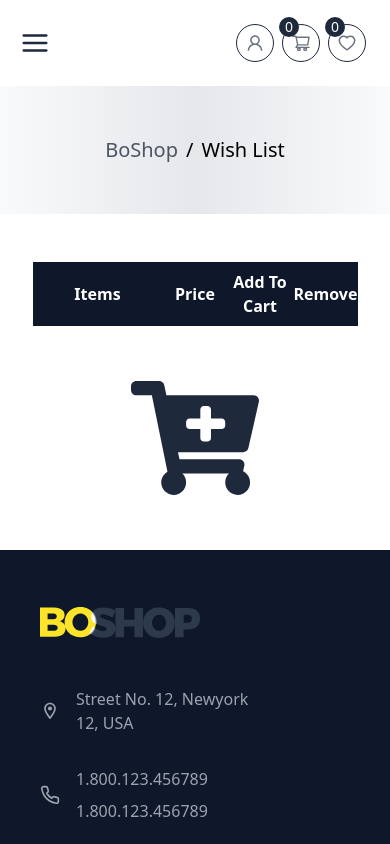
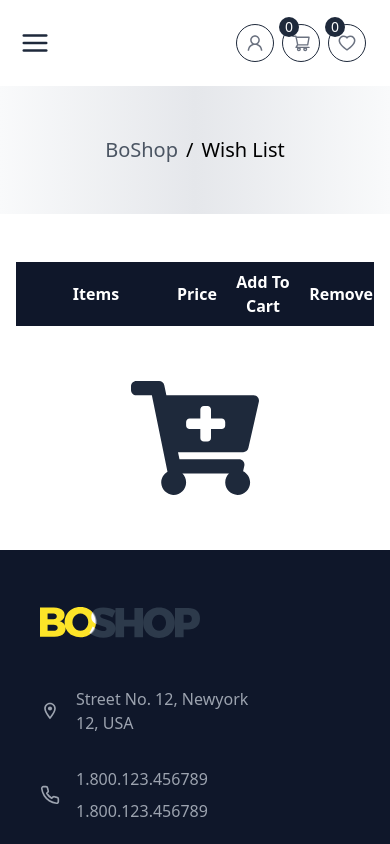
Before and after one commit to ffarhadijs/ecommerce-shop, a React (Create React App) app: page /wishlist in a window 390 px wide. Shown: the top 844 px of the page. Built offline with nearby package versions, Linux system fonts and the light colour scheme.

Commit message:
responsived

```diff
--- a/src/component/wishList/WishList.js
+++ b/src/component/wishList/WishList.js
@@ -4,16 +4,17 @@ import { Remove } from "../../features/wishList/wishSlice";
 import { AddToCart } from "../../features/cart/cartSlice";
 import TextButton from "../buttons/text/TextButton";
 import { FaCartPlus } from "react-icons/fa";
+import { FiTrash2 } from "react-icons/fi";
 
 const WishList = () => {
   const dispatch = useDispatch();
   const wishListItems = useSelector((state) => state.wish.wishListItems);
   return (
-    <div>
-      <table className=" table-fixed w-5/6 mx-auto my-12">
+    <div className="px-4">
+      <table className=" w-full sm:w-5/6 mx-auto my-12">
         <thead className=" bg-slate-900 text-white">
           <tr>
-            <th className="py-2 w-2/5">Items</th>
+            <th className="py-2 w-40 sm:w-2/5">Items</th>
             <th className="py-2">Price</th>
             <th className="py-2">Add To Cart</th>
             <th className="py-2">Remove</th>
@@ -22,24 +23,26 @@ const WishList = () => {
         <tbody>
           {wishListItems.map((item) => (
             <tr className=" border-b-2">
-              <td className="flex flex-row justify-start items-center p-4 text-lg text-gray-600 font-semibold">
+              <td className="flex flex-col md:flex-row justify-start items-start md:items-center p-4 text-base sm:text-lg text-gray-600 font-semibold">
                 <img src={item.image} className=" w-20 h-auto mx-4" />
                 {item.title}
               </td>
               <td className="text-center">
                 $
-                <span className=" text-slate-900 font-bold text-xl">
+                <span className=" text-slate-900 font-bold text-lg sm:text-xl">
                   {item.price}
                 </span>
               </td>
               <td className="text-center">
                 <TextButton
                   text={"Add To Cart"}
+                  className="mx-0 text-sm sm:text-base px-1"
                   clickHandler={() => dispatch(AddToCart(item))}
                 />
               </td>
               <td className="text-center">
                 <TextButton
+                  className="mx-0 text-sm sm:text-base px-1"
                   text={"Remove"}
                   clickHandler={() => dispatch(Remove(item))}
                 />
```
